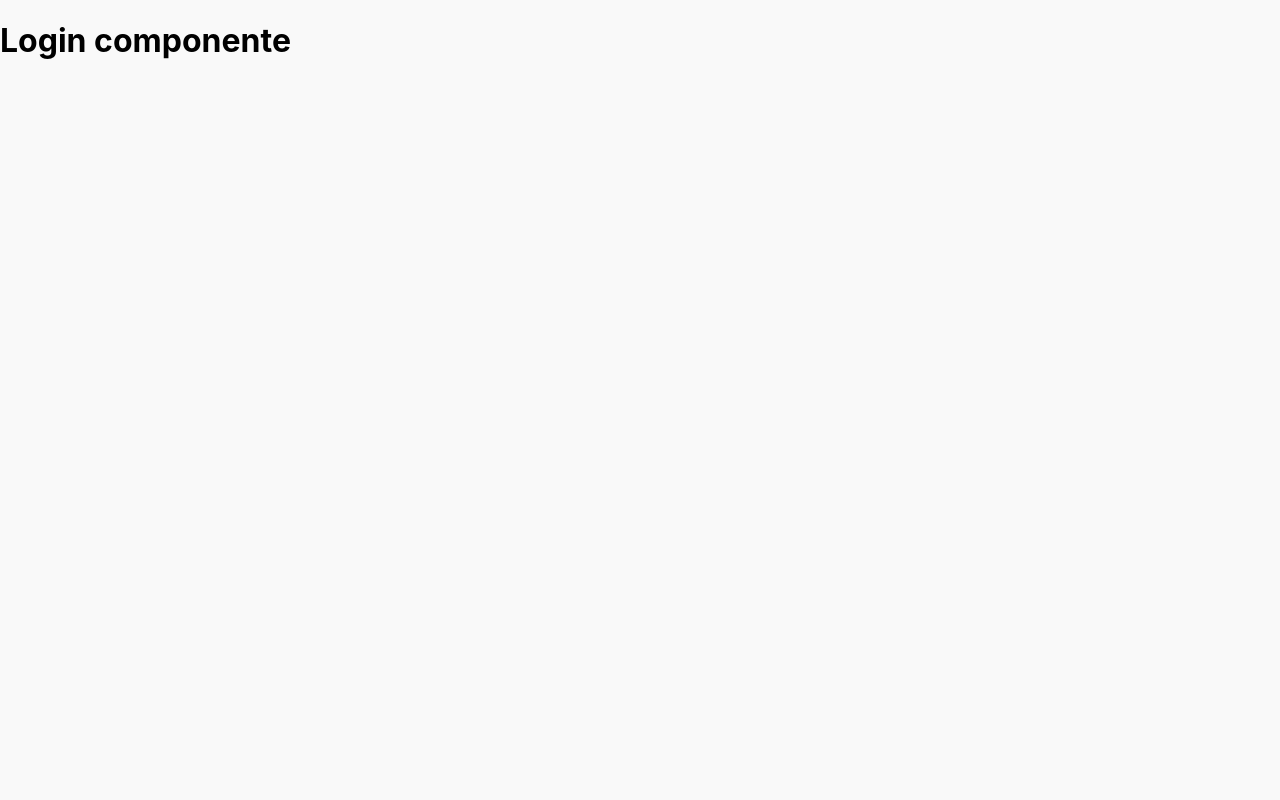
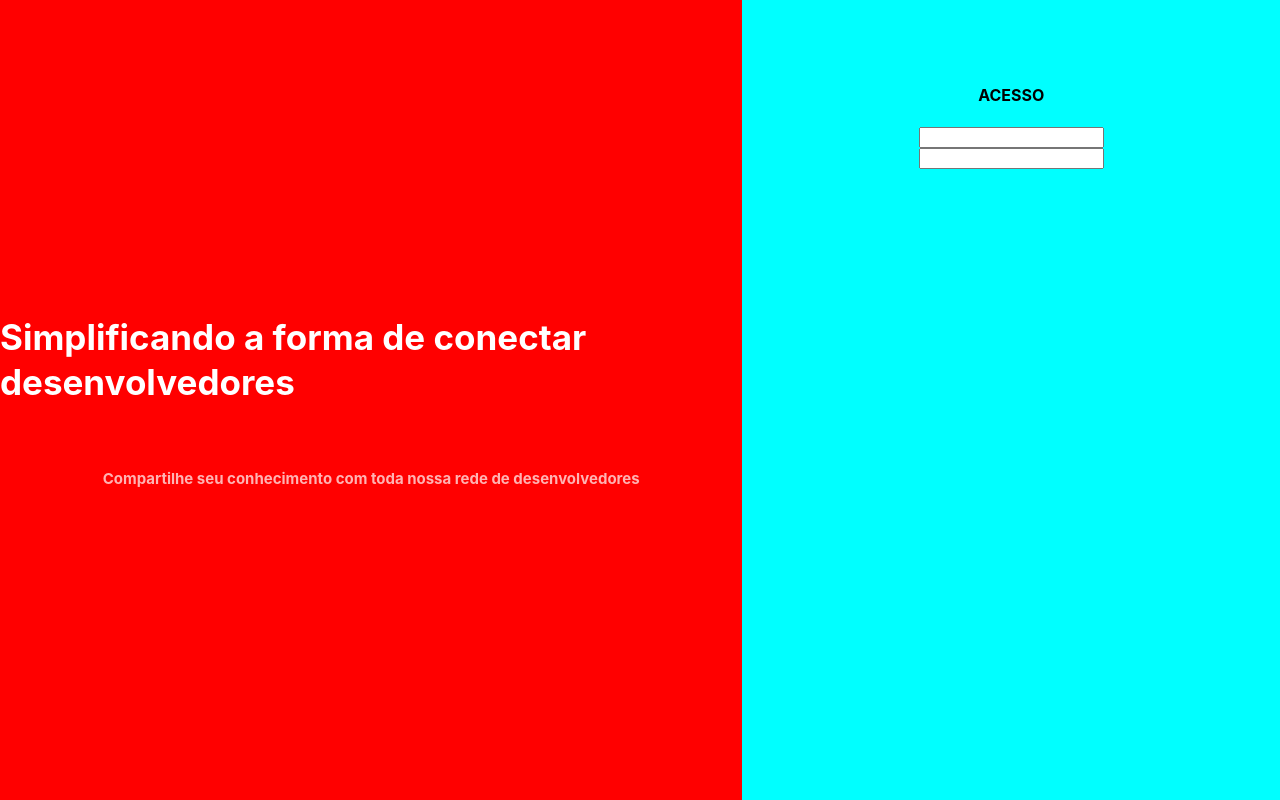
Before and after one commit to juniorcaus/social-dev, a React (Create React App) app: page /sign-in in a window 1280 px wide. Built offline with nearby package versions, Linux system fonts and the light colour scheme.

Commit message:
customizando componentes de login

```diff
--- a/src/pages/Signin/index.js
+++ b/src/pages/Signin/index.js
@@ -1,8 +1,40 @@
 import React from "react";
+import './style.css';
+
+import { makeStyles } from '@material-ui/styles';
+import typography from "../../theme/typography";
+
+const useStyles = makeStyles({
+    root: {
+        display: 'flex',
+        flexDirection: 'grow',
+        height: '100vh',
+    }
+})
 
 function SignIn() {
+    const classes = useStyles();
+
     return(
-        <h1>Login componente</h1>
+        <div className={classes.root}>{/*  FLEX CONTAINER */}
+
+            <div className="left">{/*  FLEX ITEM CONTAINER */}
+                <h2 className="titulo">Simplificando a forma de conectar desenvolvedores</h2>
+
+                <h4 className="subtitulo">Compartilhe seu conhecimento com toda nossa rede de desenvolvedores</h4>
+            </div>
+
+            <div className="right">{/* FLEX ITEM */}
+                <form className="form">
+                    <h4>ACESSO</h4>
+                    <input type="text" />
+                    <input type="text" />
+
+                </form>
+
+            </div>
+
+        </div>
     );
 }
 
--- /dev/null
+++ b/src/pages/Signin/style.css
@@ -0,0 +1,35 @@
+.left {
+    background-color: red;
+    flex-basis: 58%;
+
+    display: flex;
+    flex-direction: column;
+
+    justify-content: center;
+    align-items: center;
+}
+
+.right {
+    background-color: aqua;
+    flex-basis: 42%;
+}
+
+.titulo {
+    color: #fff;
+    font-size: 35px;
+    line-height: 45px;
+}
+
+.subtitulo {
+    color: rgb(255, 255, 255, 0.7);
+    margin-top: 30px;
+    font-size: 15px;
+    line-height: 30px;
+}
+
+.form {
+    display: flex;
+    flex-direction: column;
+    margin: 64px 32px;
+    align-items: center;
+}
```
